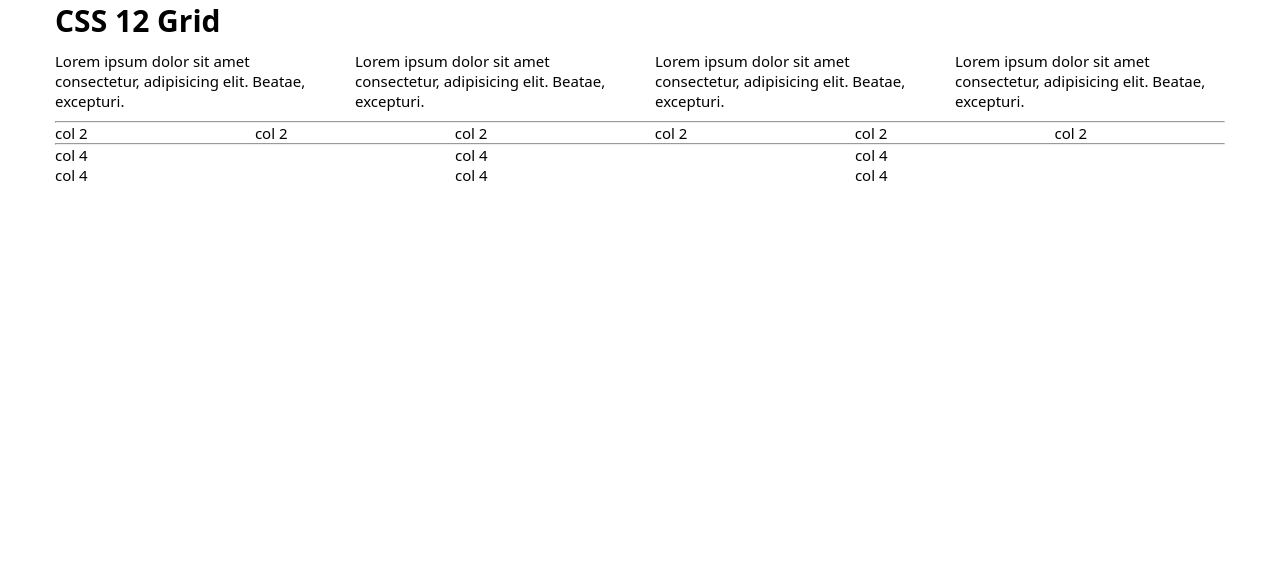
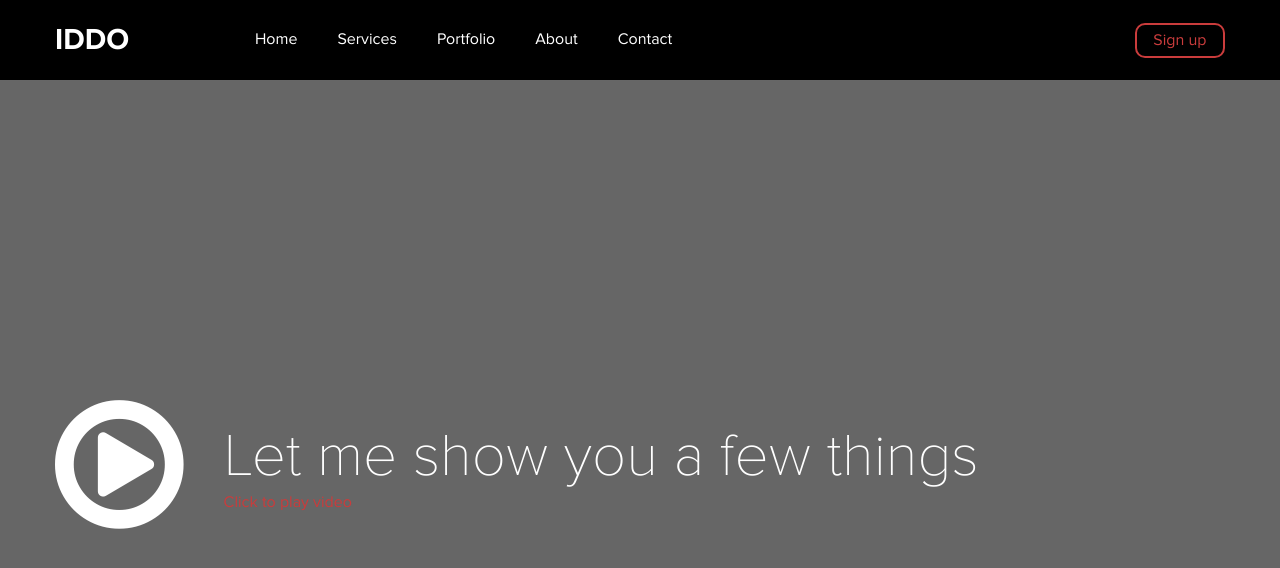
Before and after one commit to avimalhotra/iddo-mar-24-online, a plain HTML site: page index.html in a window 1280 px wide. Drawn offline with Linux system fonts and the light colour scheme.

Commit message:
header and banner

```diff
--- a/css/style.css
+++ b/css/style.css
@@ -8,17 +8,34 @@ input:focus{ outline: 1px dashed;}
 iframe{ border: none;}
 ul{ list-style: none; padding: 0;}
 
-html{ font-size: 15px;}
-body{
-    font-family: system-ui, sans-serif;
+@font-face {
+    font-family: proxima;
+    src: url(../fonts/Proxima-Nova-Thin.woff2);
+    font-weight: 100;
+    font-display: swap;
 }
+@font-face {
+    font-family: proxima;
+    src: url(../fonts/proximanova-bold.woff2);
+    font-weight: 700;
+    font-display: swap;
+}
+@font-face {
+    font-family: proxima;
+    src: url(../fonts/proximanova-regular.woff2);
+    font-weight: 400;
+    font-display: swap;
+}
+
+
+html{ font-size: 15px; --red:#ca3c3c; --ff:proxima, sans-serif; }
+body{font: 16px/1.2 var(--ff) }
 
 .container{
     max-width: 1200px;
     margin: auto;
     padding: 0 1rem;
 }
-
 
 .row{ display: flex; flex-flow: row wrap; margin: 0 -1rem;}
 [class^="col-"]{ padding: 0 1rem; flex: 1 0 auto; }
@@ -34,9 +51,36 @@ body{
 .col-10{ flex-basis: 83.33%; max-width: 83.33%;}
 .col-11{ flex-basis: 91.66%; max-width: 91.66%;}
 .col-12{ flex-basis: 100%; max-width: 100%;}
+.flex{ display: flex;}
+.space-bet{ justify-content: space-between;}
+.align-center{ align-items: center;}
+/* custom code */
+
+header{ background: #000; color: #fff;}
+h1{ font-size: 30px; }
+header a{ color: inherit; line-height: 80px; display: inline-block; }
+nav{ margin-left: -20px;}
+nav li{ margin: 0 5px;}
+nav a{ padding: 0 15px;}
+.btn{ width: 90px; height: 35px; border: 2px solid; color: var(--red); background: none; border-radius: 10px; font: 16px var(--ff);}
+.btn span{ display: block; height: 2px; background: var(--red); margin: 6px 10px; }
+label[for="mob-btn"]{ display: none; position: absolute; right: 1rem; top: 20px; }
 
 
-p{ margin: 10px 0;}
+.banner{ background: #666; color: #fff; padding: 300px 0;}
+.banner button{ background: none; border: none; color: #fff; font-size: 10rem; margin-right: 40px;}
+.banner p{ font-size: 60px; font-weight: 100;}
+.banner a{ color: var(--red);}
+
+
+
+
+
+
+
+
+
+
 
 
 @media screen and (max-width:1220px){
@@ -44,7 +88,7 @@ p{ margin: 10px 0;}
 }
 
 @media screen and (max-width:980px){
-    .col-t-1{ flex-basis: 8.33%; }
+    .col-t-1{ flex-basis: 8.33%; max-width: 8.33%;}
     .col-t-2{ flex-basis: 16.66%;  max-width: 16.66%}
     .col-t-3{ flex-basis: 25%;  max-width: 25%}
     .col-t-4{ flex-basis: 33.33%;  max-width: 33.33%}
@@ -56,13 +100,20 @@ p{ margin: 10px 0;}
     .col-t-10{ flex-basis: 83.33%;   max-width: 83.33%}
     .col-t-11{ flex-basis: 91.66%;  max-width: 91.66%}
     .col-t-12{ flex-basis: 100%;  max-width: 100%}
+    .banner p{ font-size: 35px;}
 }
 
 @media screen and (max-width:767px){
     html{ font-size: 13px;}
+    .col-m-6{ flex-basis: 50%; max-width: 50%;}
+    .collapse{ display: none;}
+    label[for="mob-btn"]{ display: inline-block}
+    /* header input[type="checkbox"]:checked + .collapse{ display: block; } */
 }
 
 @media screen and (max-width:460px){
+    .col-p-4{ flex-basis: 33.33%; max-width: 33.33%;}
     .col-p-6{ flex-basis: 50%; max-width: 50%;}
     .col-p-12{ flex-basis: 100%; max-width: 100%;}
+    .banner .flex{ flex-flow: column wrap; }
 }
--- a/index.html
+++ b/index.html
@@ -3,35 +3,47 @@
 <head>
     <meta charset="UTF-8">
     <meta name="viewport" content="width=device-width, initial-scale=1.0">
-    <title>CSS 12 grid</title>
+    <title>IDDO Website</title>
     <link rel="stylesheet" href="css/style.css">
+    <link rel="stylesheet" href="https://cdnjs.cloudflare.com/ajax/libs/font-awesome/4.7.0/css/font-awesome.min.css" integrity="sha512-SfTiTlX6kk+qitfevl/7LibUOeJWlt9rbyDn92a1DqWOw9vWG2MFoays0sgObmWazO5BQPiFucnnEAjpAB+/Sw==" crossorigin="anonymous" referrerpolicy="no-referrer">
 </head>
 <body>
-    <div class="container">
-        <h1>CSS 12 Grid</h1>
-        <div class="row">
-            <div class="col-3 col-t-6 col-p-12"><p>Lorem ipsum dolor sit amet consectetur, adipisicing elit. Beatae, excepturi.</p></div>
-            <div class="col-3 col-t-6 col-p-12"><p>Lorem ipsum dolor sit amet consectetur, adipisicing elit. Beatae, excepturi.</p></div>
-            <div class="col-3 col-t-6 col-p-12"><p>Lorem ipsum dolor sit amet consectetur, adipisicing elit. Beatae, excepturi.</p></div>
-            <div class="col-3 col-t-6 col-p-12"><p>Lorem ipsum dolor sit amet consectetur, adipisicing elit. Beatae, excepturi.</p></div>
+    <header>
+        <div class="container">
+            <div class="row">
+                <div class="col-2 col-m-6">
+                    <h1><a href="">IDDO</a></h1>
+                </div>
+                <div class="col-10 col-m-6">
+                    <label for="mob-btn" class="btn"><span></span><span></span><span></span></label>
+                    <input type="checkbox" id="mob-btn" hidden>
+                    <div class="collapse">
+                        <div class="flex align-center space-bet">
+                            <nav>
+                                <ul class="flex">
+                                    <li><a href="#home">Home</a></li>
+                                    <li><a href="#services">Services</a></li>
+                                    <li><a href="#portfolio">Portfolio</a></li>
+                                    <li><a href="#about">About</a></li>
+                                    <li><a href="#contact">Contact</a></li>
+                                </ul>
+                            </nav>
+                            <button class="btn">Sign up</button>
+                        </div>
+                    </div>
+                </div>
+            </div>
         </div>
-        <hr>
-        <div class="row">
-            <div class="col-2 col-t-4 col-p-6">col 2</div>
-            <div class="col-2 col-t-4 col-p-6">col 2</div>
-            <div class="col-2 col-t-4 col-p-6">col 2</div>
-            <div class="col-2 col-t-4 col-p-6">col 2</div>
-            <div class="col-2 col-t-4 col-p-6">col 2</div>
-            <div class="col-2 col-t-4 col-p-6">col 2</div>
-        </div>
-        <hr>
-        <div class="row">
-            <div class="col-4 col-t-6 col-p-12">col 4</div>
-            <div class="col-4 col-t-6 col-p-12">col 4</div>
-            <div class="col-4 col-t-6 col-p-12">col 4</div>
-            <div class="col-4 col-t-6 col-p-12">col 4</div>
-            <div class="col-4 col-t-6 col-p-12">col 4</div>
-            <div class="col-4 col-t-6 col-p-12">col 4</div>
+    </header>
+    <div class="banner">
+        <div class="container">
+            <div class="flex align-center">
+                <div><button><span class="fa fa-play-circle-o"></span></button></div>
+                <div>
+                    <p>Let me show you a few things</p>
+                    <a href="">Click to play video</a>
+                </div>
+            </div>
         </div>
     </div>
 </body>
```
Also changed, not shown: fonts/Proxima-Nova-Thin.woff2 (added), fonts/proximanova-bold.woff2 (added), fonts/proximanova-regular.woff2 (added), 1 other file.
